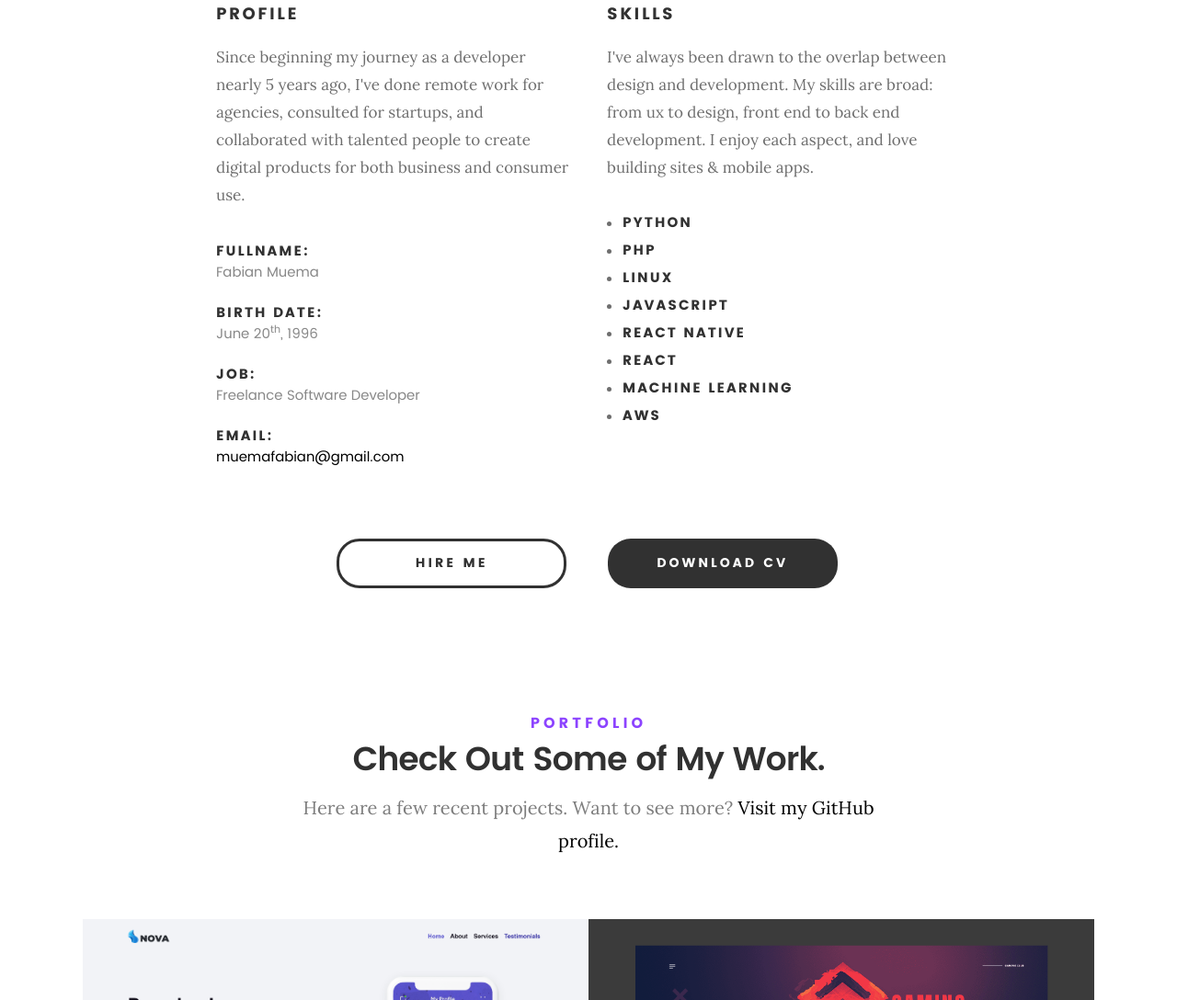
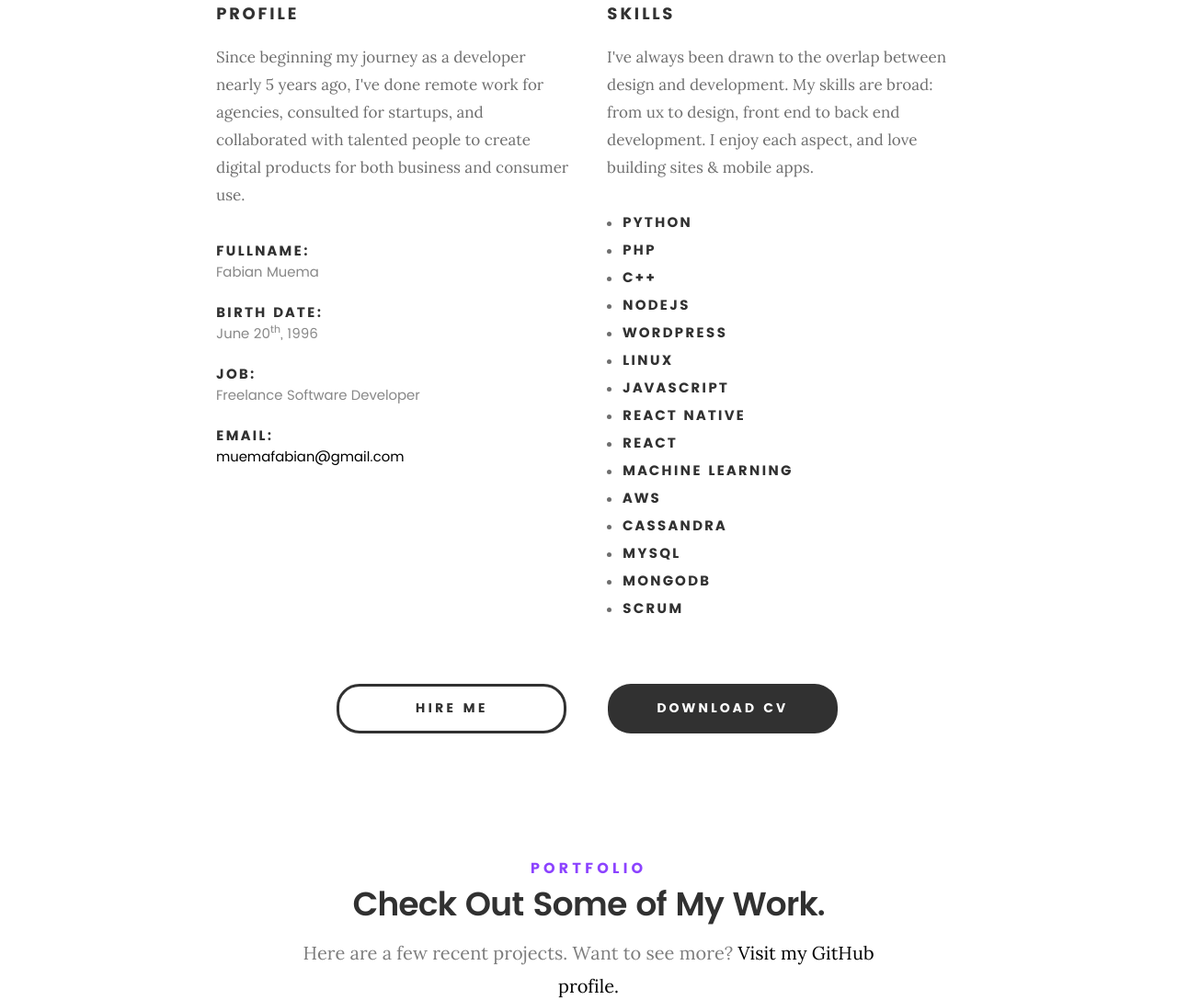
Before and after one commit to fabianmuema/fabianmuema.github.io, a plain HTML site: page index.html in a window 1280 px wide. Shown: the part 1311-2399 px from the top of the page at 92% size. Drawn offline with nearby package versions, Linux system fonts and the light colour scheme.

Commit message:
add a few more skills

```diff
--- a/index.html
+++ b/index.html
@@ -181,6 +181,17 @@
                             <strong>PHP</strong>
                         </li>
                         <li>
+                            <strong>C++</strong>
+                        </li>
+                        <li>
+                            <strong>NodeJS</strong>
+                        </li>
+                        <li>
+                            <strong>
+                                WordPress
+                            </strong>
+                        </li>
+                        <li>
                             <strong>Linux</strong>
                         </li>
                         <li>
@@ -199,6 +210,26 @@
 
                         <li>
                             <strong>AWS</strong>
+                        </li>
+                        <li>
+                            <strong>
+                                Cassandra
+                            </strong>
+                        </li>
+                        <li>
+                            <strong>
+                                MySQL
+                            </strong>
+                        </li>
+                        <li>
+                            <strong>
+                                MongoDB
+                            </strong>
+                        </li>
+                        <li>
+                            <strong>
+                                Scrum
+                            </strong>
                         </li>
 
                     </ul>
```
Also changed, not shown: 1 other file.
